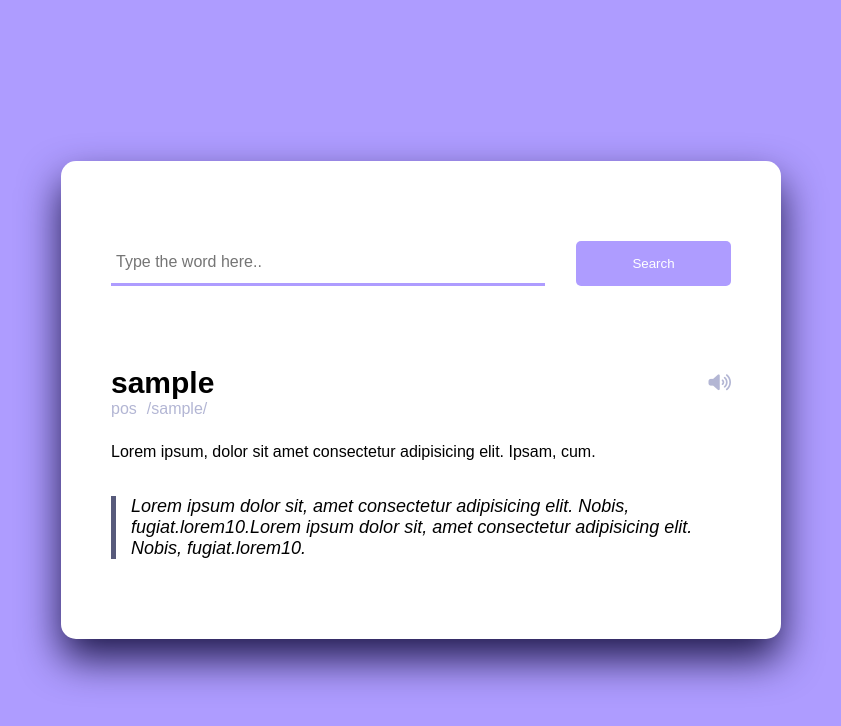
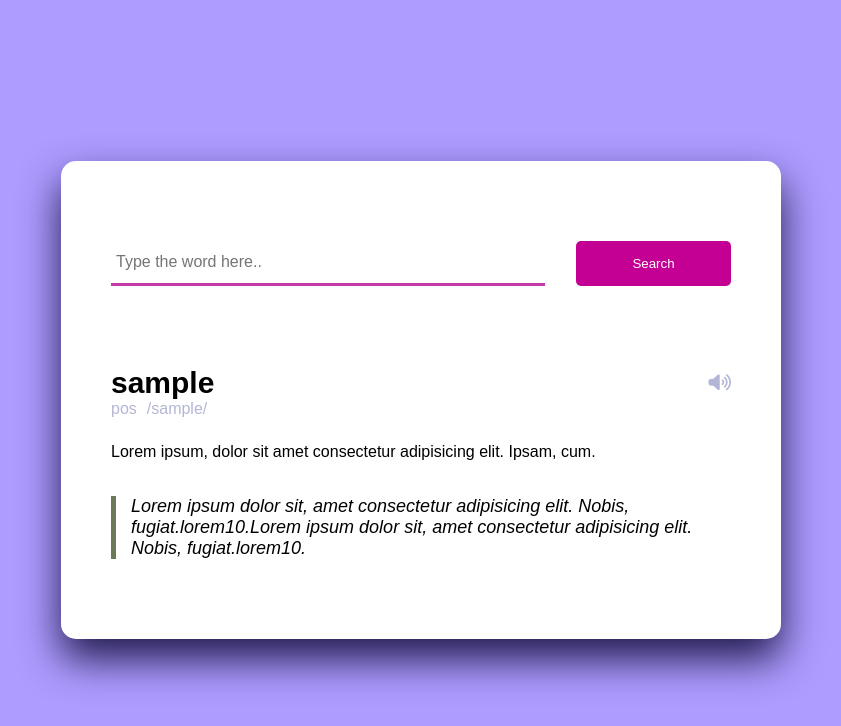
Before and after one commit to ashir245/javascript-projects, a plain HTML site: page javascript_projects/english_dictioanary/english.html in a window 1280 px wide. Shown: the whole page, without its empty margins (219-1060 px from the left). Drawn offline with Linux system fonts and the light colour scheme.

Commit message:
modified english.css

```diff
--- a/javascript_projects/english_dictioanary/english.css
+++ b/javascript_projects/english_dictioanary/english.css
@@ -29,7 +29,7 @@ body {
   padding: 0 5px;
   border: none;
   outline: none;
-  border-bottom: 3px solid #ae9cff;
+  border-bottom: 3px solid #c63ba3;
   font-size: 16px;
 }
 .search-box button {
@@ -37,7 +37,7 @@ body {
   padding: 15px 0;
   border: none;
   outline: none;
-  background-color: #ae9cff;
+  background-color: #c40094;
   color: #fff;
   border-radius: 5px;
 }
@@ -67,7 +67,7 @@ body {
   padding: 25px 0;
 }
 .word-example {
-  border-left: 5px solid #575a7b;
+  border-left: 5px solid #6b7b57;
   padding-left: 15px;
   margin-top: 10px;
   font-style: italic;
```
